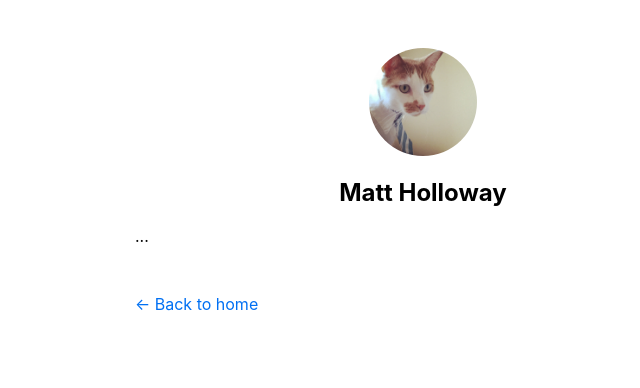
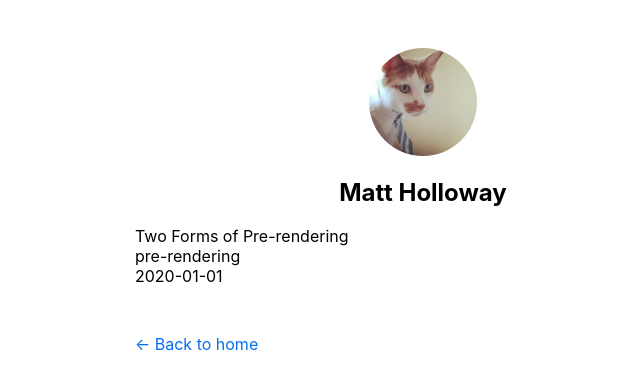
Before and after one commit to hollowmatt/nextly, a Next.js app in the folder next/nextblog/: page /posts/pre-rendering in a window 1280 px wide. Shown: the top 388 px of the page, without its empty margins (217-857 px from the left). Built offline with nearby package versions, Linux system fonts and the light colour scheme.

Commit message:
static pages generated - placeholder content for now

```diff
--- a/next/nextblog/lib/posts.js
+++ b/next/nextblog/lib/posts.js
@@ -41,3 +41,15 @@
     };
   });
 }
+
+export function getPostData(id) {
+  const fullPath = path.join(postsDirectory, `${id}.md`);
+  const fileContents = fs.readFileSync(fullPath, 'utf-8');
+
+  const matterResult = matter(fileContents);
+
+  return {
+    id,
+    ...matterResult.data,
+  };
+}
--- a/next/nextblog/pages/posts/[id].js
+++ b/next/nextblog/pages/posts/[id].js
@@ -1,5 +1,14 @@
 import Layout from "../../components/layout";
-import { getAllPostIds } from '../../lib/posts';
+import { getAllPostIds, getPostData } from '../../lib/posts';
+
+export async function getStaticProps({ params }) {
+  const postData = getPostData(params.id);
+  return {
+    props: {
+      postData,
+    },
+  };
+}
 
 export async function getStaticPaths() {
   const paths = getAllPostIds();
@@ -9,6 +18,14 @@
   };
 }
 
-export default function Post() {
-  return <Layout>...</Layout>;
+export default function Post({ postData }) {
+  return (
+    <Layout>
+      {postData.title}
+      <br/>
+      {postData.id}
+      <br/>
+      {postData.date}
+    </Layout>
+  );
 }
```
